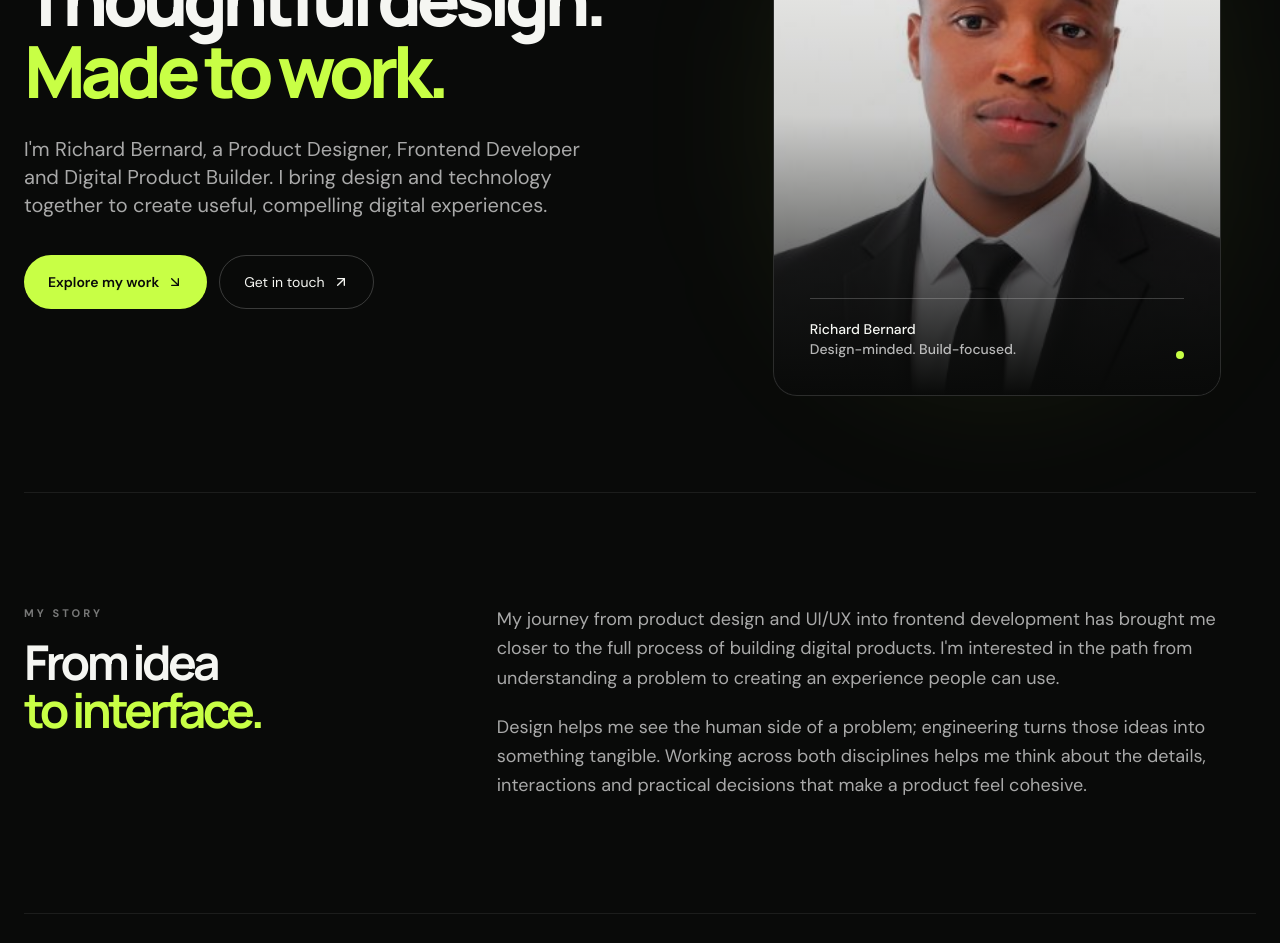
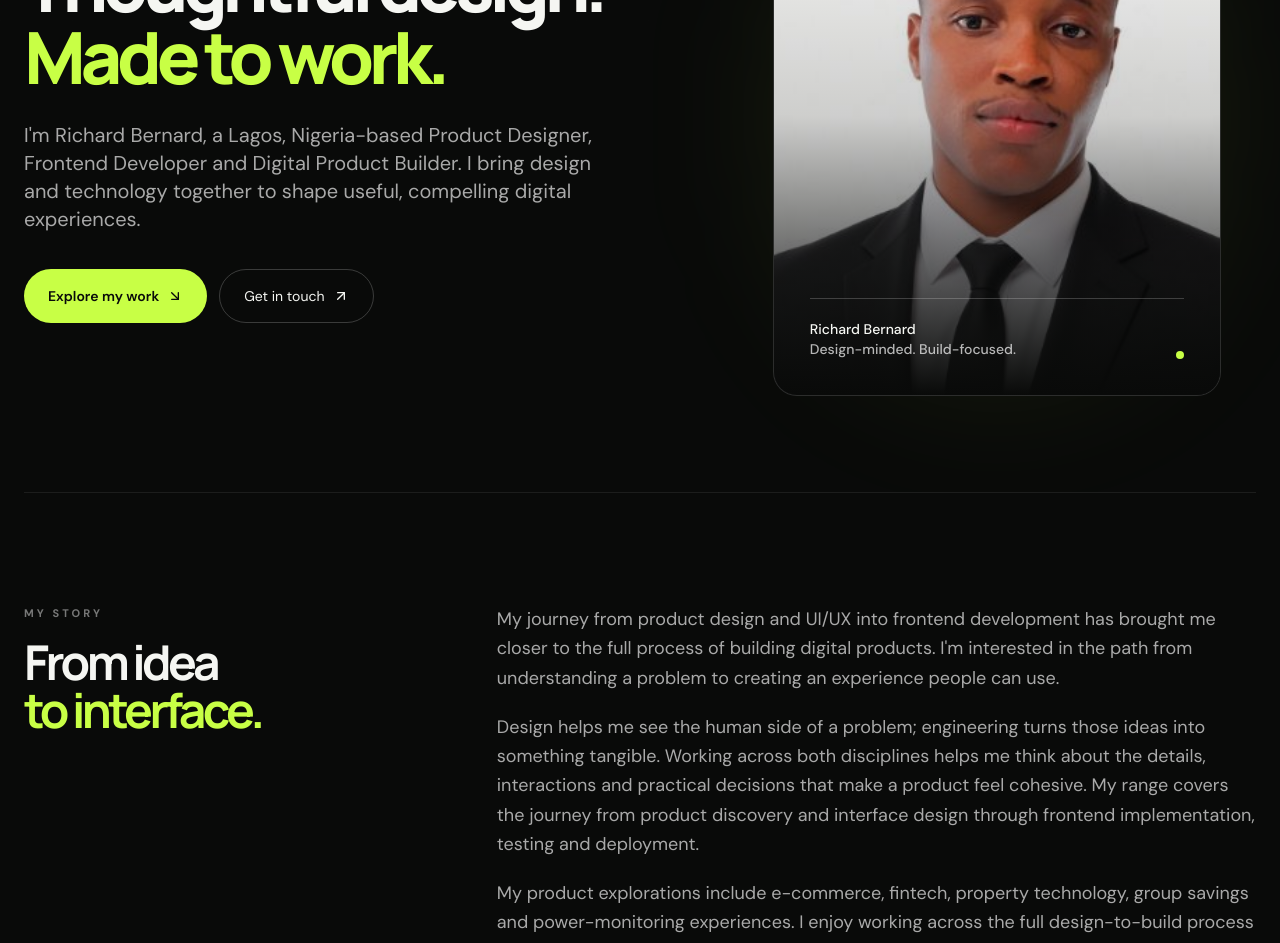
Before and after one commit to richyboy035/richard-bernard-portfolio, a Next.js app: page /about in a window 1280 px wide. Shown: the part 340-1283 px from the top of the page. Built offline with nearby package versions, Linux system fonts and the light colour scheme.

Commit message:
Expand About with Lagos base and design-to-deployment range

```diff
--- a/app/about/page.tsx
+++ b/app/about/page.tsx
@@ -83,16 +83,7 @@ type Contribution = {
   type?: string;
 };
 
-const contributions: Contribution[] = [
-  ...experience,
-  {
-    company: 'SellerAfrica',
-    role: 'Frontend Development / E-commerce',
-    type: 'Project contribution',
-    detail:
-      'Contributed to improving the SellerAfrica marketplace experience, working on storefront interfaces, responsive layouts, product browsing experiences, homepage components and interactive UI improvements.',
-  },
-];
+const contributions: Contribution[] = [...experience];
 
 export default function AboutPage() {
   return (
@@ -112,10 +103,10 @@ export default function AboutPage() {
             </h1>
 
             <p className="mt-7 max-w-xl text-lg leading-relaxed text-white/65 md:text-xl">
-              I&apos;m Richard Bernard, a Product Designer, Frontend
-              Developer and Digital Product Builder. I bring design
-              and technology together to create useful, compelling
-              digital experiences.
+              I&apos;m Richard Bernard, a Lagos, Nigeria-based Product
+              Designer, Frontend Developer and Digital Product Builder.
+              I bring design and technology together to shape useful,
+              compelling digital experiences.
             </p>
 
             <div className="mt-9 flex flex-wrap gap-3">
@@ -204,7 +195,16 @@ export default function AboutPage() {
               engineering turns those ideas into something tangible.
               Working across both disciplines helps me think about
               the details, interactions and practical decisions that
-              make a product feel cohesive.
+              make a product feel cohesive. My range covers the journey
+              from product discovery and interface design through
+              frontend implementation, testing and deployment.
+            </p>
+
+            <p>
+              My product explorations include e-commerce, fintech,
+              property technology, group savings and power-monitoring
+              experiences. I enjoy working across the full design-to-build
+              process while staying focused on the people using the product.
             </p>
           </div>
         </Reveal>
```
